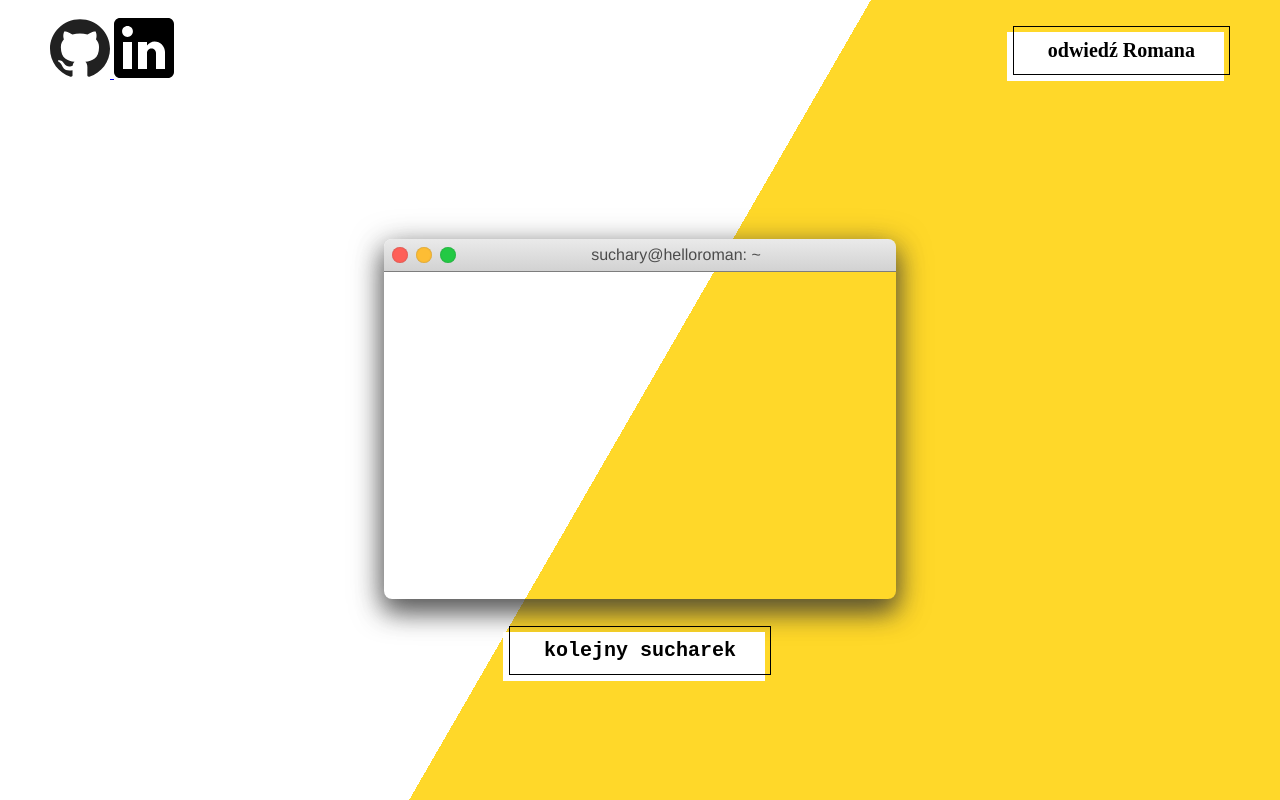
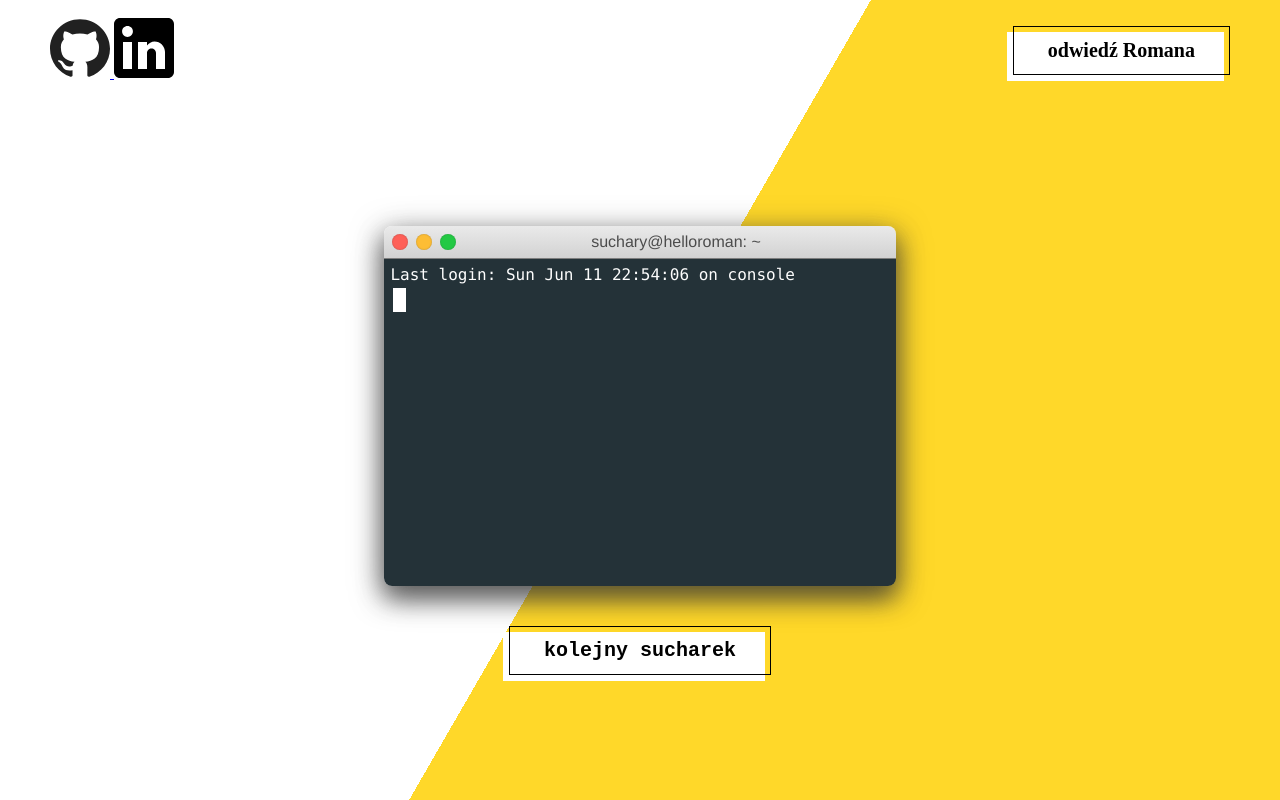
Before and after one commit to wloszynski/sucharyromana.pl, a website: page index.html in a window 1280 px wide. Drawn offline with Linux system fonts and the light colour scheme; a web font is replaced by a local one.

Commit message:
displaying joke

```diff
--- a/index.html
+++ b/index.html
@@ -32,7 +32,7 @@
             </svg>
           </a>
         </div>
-        <a class="btn nav__btn">odwiedź Romana</a>
+        <a id="btnRom" class="btn nav__btn"> odwiedź Romana</a>
       </div>
       <main class="content">
         <!-- <img src="./img/roman.png" alt="roman" class="content__logo" /> -->
@@ -47,10 +47,17 @@
             </div>
             <span class="title">suchary@helloroman: ~</span>
           </div>
+
+          <div class="content__terminal">
+            <p>Last login: Sun Jun 11 22:54:06 on console</p>
+            <p class="content__question"></p>
+            <div class="content__line">
+              <img src="img/roman.png" alt="" class="content__logo" />
+            </div>
+            <p class="content__answer"></p>
+          </div>
         </div>
-        <div class="">
-          <a class="btn nav__btn">kolejny sucharek</a>
-        </div>
+        <a id="nextJoke" class="btn nav__btn">kolejny sucharek</a>
       </main>
     </div>
     <script src="./js/script.js"></script>
--- a/sass/pages/_home.scss
+++ b/sass/pages/_home.scss
@@ -23,6 +23,12 @@
   align-content: center;
   position: relative;
   height: 10vh;
+
+  &__logo {
+    margin: auto 0;
+    display: inline-block;
+    height: 5rem;
+  }
 }
 
 .content {
@@ -43,17 +49,6 @@
     box-shadow: 0 0.8em 1.5em rgba(51, 51, 51, 0.6),
       0 0.5em 2em rgba(51, 51, 51, 0.6);
     border-radius: 0.5em;
-
-    // background-color: $color-black;
-    // width: 50vw;
-    // height: 50vh;
-    // text-align: center;
-
-    // box-shadow: 0.5rem 0.5rem 0.5rem rgba($color-black, 0.5);
-
-    // &__cursor {
-    //   font-size: 3rem;
-    // }
   }
   &__bar {
     padding: 0.5em;
@@ -98,4 +93,52 @@
       }
     }
   }
+  &__terminal {
+    padding: 0.4em;
+    flex: 1 1 auto;
+    background: #243238;
+
+    p {
+      display: block;
+      font-family: "Inconsolata", "Deja Vu Sans Mono", "Consolas", "Monaco",
+        "Courier";
+      outline: none;
+      border: none;
+      background: transparent;
+      color: #fdfdfd;
+    }
+  }
+  &__question {
+    color: $color-white;
+    font-size: 3rem;
+  }
+  &__line {
+    height: 14rem;
+    width: 100%;
+    position: relative;
+  }
+  &__logo {
+    position: absolute;
+    top: 3rem;
+    left: 0;
+    transition: all 5s;
+    visibility: hidden;
+  }
+  &__question::after {
+    content: "";
+    display: inline-block;
+    margin-left: 3px;
+    background-color: white;
+    animation-name: blink;
+    animation-duration: 0.5s;
+    animation-iteration-count: infinite;
+  }
+  &__question::after {
+    height: 24px;
+    width: 13px;
+  }
+  &__answer::after {
+    height: 13px;
+    width: 6px;
+  }
 }
```
Also changed, not shown: css/style.css.
